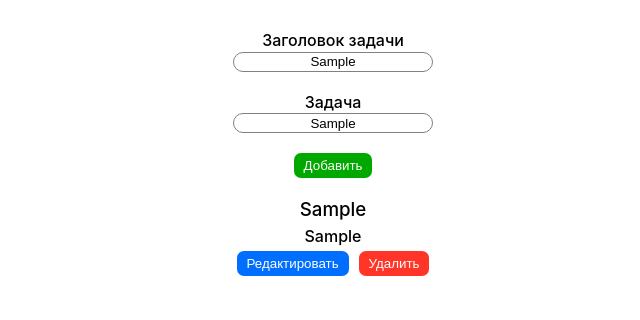
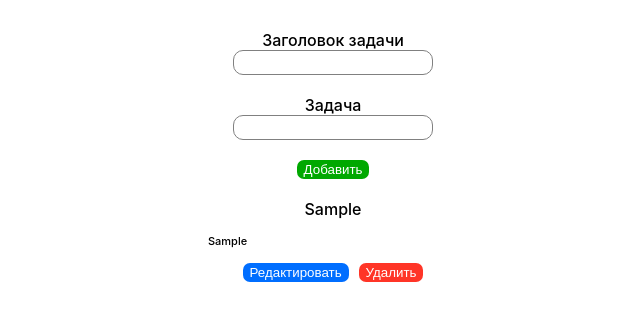
Before and after one commit to bakayKazybekov/React-Homework, a React (Create React App) app: page / in a window 1280 px wide. Both pictures are taken after typing "Sample", "Sample" into the empty fields and a click on the button "Добавить". Shown: the top 320 px of the page, without its empty margins (307-947 px from the left). Built offline with nearby package versions, Linux system fonts and the light colour scheme.

Commit message:
todo-list-corrected

```diff
--- a/src/components/TodoList/TodoList.css
+++ b/src/components/TodoList/TodoList.css
@@ -17,19 +17,37 @@
 
 input {
     width: 200px;
-    height: 20px;
+    height: 25px;
     border: 1px solid gray;
     border-radius: 10px;
 }
 
-li {
+.todo_list {
+    margin-top: 20px;
     display: flex;
     flex-direction: column;
-    gap: 5px;
+    align-items: center;
+    gap: 20px;
+}
+
+li {
+    width: 250px;
+    display: flex;
+    flex-direction: column;
+    gap: 15px;
+}
+
+.title {
+    font-size: 16px;
+}
+
+.task {
+    font-size: 11px;
+    text-align: left;
 }
 
 button {
-    padding: 5px 10px;
+    padding: 2px 7px;
     border: none;
     border-radius: 7px;
     color: #fff;
@@ -53,10 +71,3 @@ button {
 .add_btn {
     background-color: rgb(0, 168, 0);
 }
-
-.todo_list {
-    margin-top: 20px;
-    display: flex;
-    flex-direction: column;
-    gap: 20px;
-}
--- a/src/components/TodoList/components/AddTask/AddTask.jsx
+++ b/src/components/TodoList/components/AddTask/AddTask.jsx
@@ -3,7 +3,14 @@ import { util } from '../../../../utils/util'
 function AddTask ({ setTodoList }) {
     const onSubmit = (e) => {
         e.preventDefault()
+        const firstInput = e.target[0].value;
+        const secondInput = e.target[1].value;
+        if (!firstInput.trim() || !secondInput.trim()) {
+            alert('Заполните все поля!')
+            return
+        }
         setTodoList((prevTodoList) => [...prevTodoList, {...util(e.target), id: prevTodoList.length}])
+        // очистку полей сделал в util
     }
 
     return (
@@ -12,12 +19,12 @@ function AddTask ({ setTodoList }) {
                 <label>
                     <span>Заголовок задачи</span>
                     <br />
-                    <input name='title' type="text" />
+                    <input name='title' type="text"/>
                 </label>
                 <label>
                     <span>Задача</span>
                     <br />
-                    <input name='task' type="text" />
+                    <input name='task' type="text"/>
                 </label>
                 <button className='add_btn'>Добавить</button>
             </form>
--- a/src/components/TodoList/components/TodoListRender/TodoListRender.jsx
+++ b/src/components/TodoList/components/TodoListRender/TodoListRender.jsx
@@ -7,6 +7,10 @@ function TodoListRender ({ todoList, setTodoList }) {
     const editTask = (obj) => {
         const newTitle = prompt('Введите новый заголовок', obj.title)
         const newTask = prompt('Введите новую задачу', obj.task)
+        if (!newTitle.trim() || !newTask.trim()) {
+            alert('Заполните все поля!')
+            return
+        }
         obj.title = newTitle;
         obj.task = newTask;
         setTodoList((prev) => prev.filter((i) => i.id === obj.id ? obj : i))
@@ -17,11 +21,11 @@ function TodoListRender ({ todoList, setTodoList }) {
             <ul className='todo_list'>
                 {todoList.map((i) => {
                     return <li key={i.id}>
-                        <h3>{i.title}</h3>
-                        <span>{i.task}</span>
+                        <h3 className="title">{i.title}</h3>
+                        <span className="task">{i.task}</span>
                         <div className="buttons">
-                        <button onClick={() => editTask(i)} className='edit_btn'>Редактировать</button>
-                        <button onClick={() => deleteTask(i.id)} className='delete_btn'>Удалить</button>
+                            <button onClick={() => editTask(i)} className='edit_btn'>Редактировать</button>
+                            <button onClick={() => deleteTask(i.id)} className='delete_btn'>Удалить</button>
                         </div>
                     </li>
                 })}
--- a/src/utils/util.js
+++ b/src/utils/util.js
@@ -3,6 +3,7 @@ export const util = (arr) => {
     for(let i = 0; i < arr.length; i++) {
         if(arr[i].localName === 'button') continue
         res[arr[i].name] = arr[i].value
+        arr[i].value = ''
     }
     return res;
 }
```
